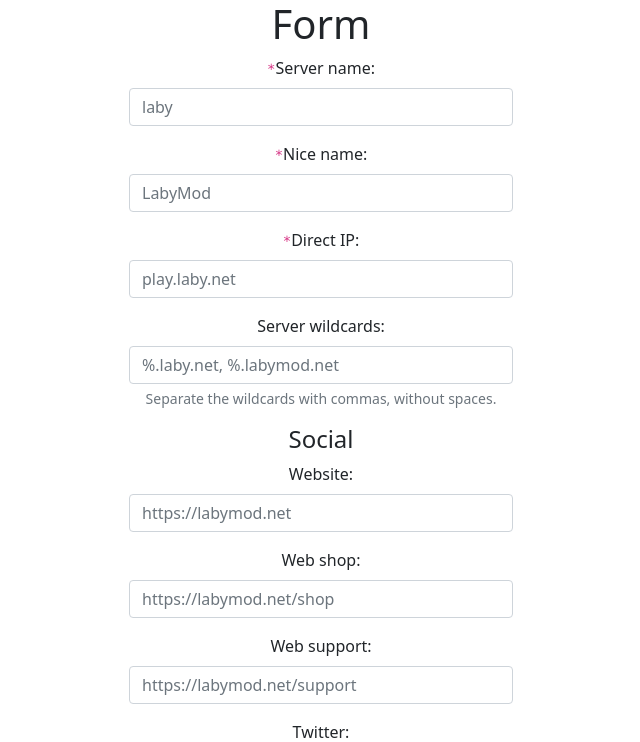
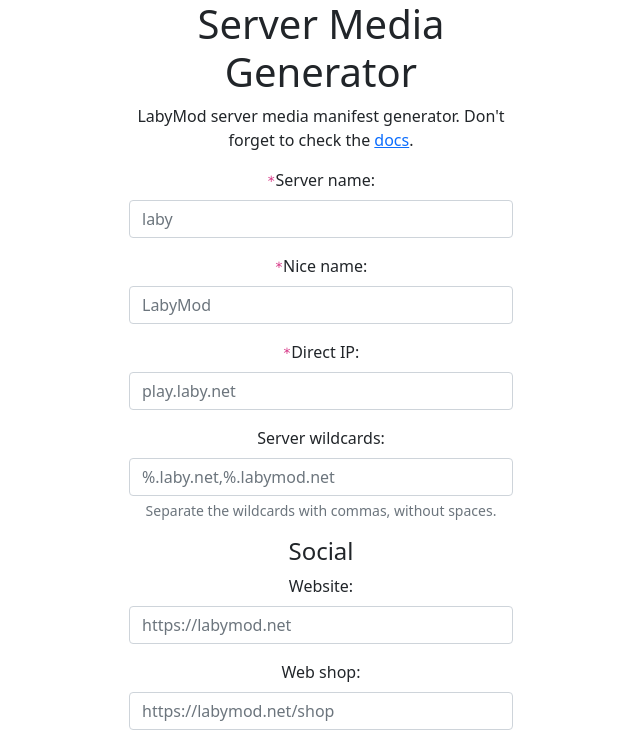
Before and after one commit to Fjuro/LabyGenerator, a PHP site: page / in a window 1280 px wide. Shown: the top 742 px of the page, without its empty margins (319-959 px from the left). Run offline with PHP 8.4, Linux system fonts and the light colour scheme; some libraries are stand-ins or nearby versions.

Commit message:
Add files via upload

```diff
--- a/index.php
+++ b/index.php
@@ -7,7 +7,8 @@
 </head>
 <body>
 <div style="text-align: center; width: 30%; margin: auto;">
-  <h1>Form</h1>
+  <h1>Server Media Generator</h1>
+  <p>LabyMod server media manifest generator. Don't forget to check the <a href="https://github.com/LabyMod/server-media/blob/master/docs/Manifest.md#available-keys" target="_blank">docs</a>.</p>
     <form name="form" method="post" enctype="multipart/form-data" action="generate.php" autocomplete="off">
         <div class="mb-3">
             <label class="form-label" for="server_name"><code>*</code>Server name: </label>
@@ -23,21 +24,21 @@
         </div>
         <div class="mb-3">
             <label class="form-label" for="server_wildcards">Server wildcards: </label>
-            <input class="form-control" type="text" name="server_wildcards" id="server_wildcards" placeholder="%.laby.net, %.labymod.net" aria-describedby="wildcards_help">
+            <input class="form-control" type="text" name="server_wildcards" id="server_wildcards" placeholder="%.laby.net,%.labymod.net" aria-describedby="wildcards_help">
             <div id="wildcards_help" class="form-text">Separate the wildcards with commas, without spaces.</div>
         </div>
       <h4>Social</h4>
         <div class="mb-3">
             <label class="form-label" for="web">Website: </label>
-            <input class="form-control" type="text" name="web" id="web" placeholder="https://labymod.net">
+            <input class="form-control" type="url" name="web" id="web" placeholder="https://labymod.net">
         </div>
         <div class="mb-3">
             <label class="form-label" for="web_shop">Web shop: </label>
-            <input class="form-control" type="text" name="web_shop" id="web_shop" placeholder="https://labymod.net/shop">
+            <input class="form-control" type="url" name="web_shop" id="web_shop" placeholder="https://labymod.net/shop">
         </div>
         <div class="mb-3">
             <label class="form-label" for="web_support">Web support: </label>
-            <input class="form-control" type="text" name="web_support" id="web_support" placeholder="https://labymod.net/support">
+            <input class="form-control" type="url" name="web_support" id="web_support" placeholder="https://labymod.net/support">
         </div>
         <div class="mb-3">
             <label class="form-label" for="twitter">Twitter: </label>
@@ -57,11 +58,11 @@
         </div>
         <div class="mb-3">
             <label class="form-label" for="discord">Discord: </label>
-            <input class="form-control" type="text" name="discord" id="discord" placeholder="https://discord.com/invite/labymod">
+            <input class="form-control" type="url" name="discord" id="discord" placeholder="https://discord.com/invite/labymod">
         </div>
         <div class="mb-3">
             <label class="form-label" for="youtube">YouTube: </label>
-            <input class="form-control" type="text" name="youtube" id="youtube" placeholder="https://www.youtube.com/channel/UCSamgE1KYvC7qZn56T0J2yg">
+            <input class="form-control" type="url" name="youtube" id="youtube" placeholder="https://www.youtube.com/channel/UCSamgE1KYvC7qZn56T0J2yg">
         </div>
         <div class="mb-3">
             <label class="form-label" for="teamspeak">TeamSpeak: </label>
@@ -70,7 +71,7 @@
       <h4>Discord</h4>
         <div class="mb-3">
             <label class="form-label" for="server_id">Server ID: </label>
-            <input class="form-control" type="text" name="server_id" id="server_id" placeholder="260471731809026048">
+            <input class="form-control" type="number" name="server_id" id="server_id" placeholder="260471731809026048">
         </div>
       <h4>Brand</h4>
         <div class="mb-3">
@@ -92,7 +93,7 @@
         </div>
         <div class="mb-3">
             <label class="form-label" for="user_stats">User stats: </label>
-            <input class="form-control" type="text" name="user_stats" id="user_stats" placeholder="https://laby.net/@{userName}">
+            <input class="form-control" type="url" name="user_stats" id="user_stats" placeholder="https://laby.net/@{userName}">
         </div>
         <p style="text-align: center;">
             <input class="btn btn-primary btn-lg" type="submit" name="submit" id="submit" value="Submit">
```
